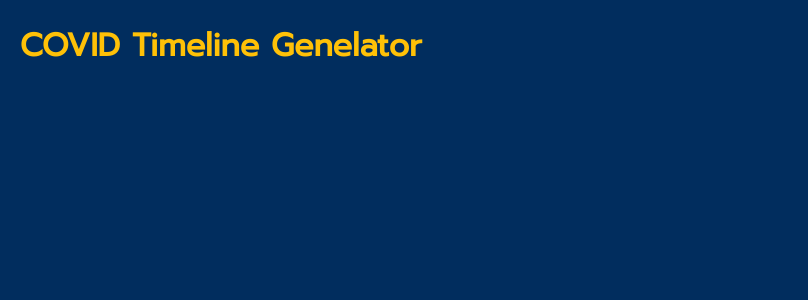
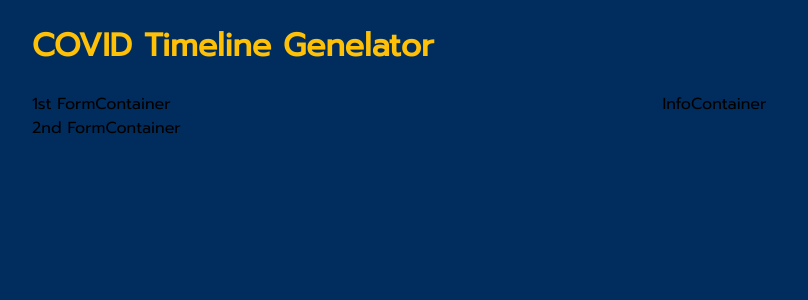
Before and after one commit to SUKITTA/covid-timeline-generator, a React (Create React App) app: page / in a window 1280 px wide. Shown: the top 300 px of the page, without its empty margins (0-808 px from the left). Built offline with nearby package versions, Linux system fonts and the light colour scheme.

Commit message:
create base UI structure

```diff
--- a/src/App.tsx
+++ b/src/App.tsx
@@ -1,9 +1,13 @@
-import { Header } from "./components"
+import { Content, FormContainer, Header, InfoContainer } from "./components"
 
 function App() {
   return (
     <>
       <Header text="COVID Timeline Genelator"/>
+      <Content>
+        <FormContainer/>
+        <InfoContainer/>
+      </Content>
     </>
   );
 }
--- /dev/null
+++ b/src/components/Content.tsx
@@ -0,0 +1,22 @@
+import React, { FC, ReactElement } from 'react'
+import styled from 'styled-components'
+
+interface ContentProps {
+    children: ReactElement[]
+}
+
+const Content: FC<ContentProps> = (props) => {
+    return (
+        <Container>
+            {props.children}
+        </Container>
+    )
+}
+
+const Container = styled.div`
+    display: flex;
+    flex-direction: row;
+    flex-grow: 1;
+`;
+
+export default Content
--- /dev/null
+++ b/src/components/FormContainer.tsx
@@ -0,0 +1,23 @@
+import React, { FC } from 'react'
+import styled from 'styled-components'
+
+const FormContainer: FC = () => {
+    return (
+        <Container>
+            <div>
+                1st FormContainer
+            </div>
+            <div>
+                2nd FormContainer
+            </div>
+        </Container>
+    )
+}
+
+const Container = styled.div`
+    display: flex;
+    flex-direction: column;
+    flex-grow: 1;
+`;
+
+export default FormContainer
--- a/src/components/Header.tsx
+++ b/src/components/Header.tsx
@@ -14,7 +14,6 @@ const Header: FC<HeaderProps> = (props) => {
 }
 
 const Text = styled.h1`
-    margin-left: 20px;
     color: ${props => props.theme.yellow};
 `;
 
--- /dev/null
+++ b/src/components/InfoContainer.tsx
@@ -0,0 +1,16 @@
+import React, { FC } from 'react'
+import styled from 'styled-components'
+
+const InfoContainer: FC = () => {
+    return (
+        <Container>
+            InfoContainer
+        </Container>
+    )
+}
+
+const Container = styled.div`
+    flex-grow: 1;
+`;
+
+export default InfoContainer
--- a/src/components/index.ts
+++ b/src/components/index.ts
@@ -1 +1,4 @@
 export {default as Header} from "./Header"
+export {default as Content} from "./Content"
+export {default as FormContainer} from "./FormContainer"
+export {default as InfoContainer} from "./InfoContainer"
--- a/src/index.css
+++ b/src/index.css
@@ -1,5 +1,6 @@
 body {
   margin: 0;
+  padding: 0px 32px;
   background-color: #012d5e;
   font-family: 'Prompt', sans-serif;
   -webkit-font-smoothing: antialiased;
```
